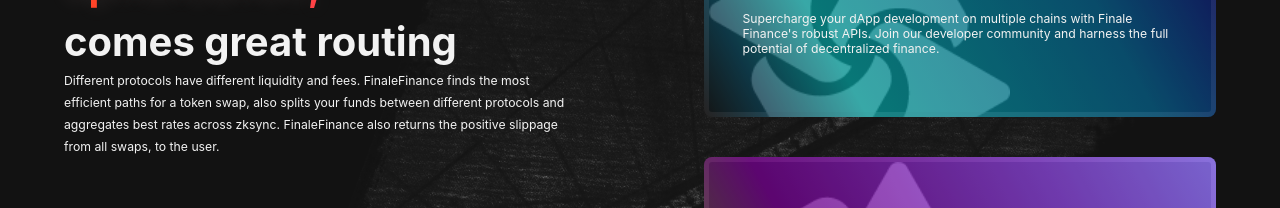
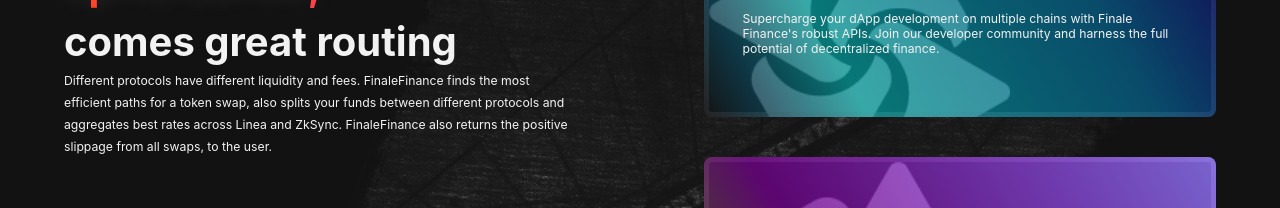
Before and after one commit to 0xhwk/finale-finance-main, a React (Vite) app: page / in a window 1280 px wide. Shown: the part 1058-1266 px from the top of the page. Built offline with nearby package versions, Linux system fonts and the light colour scheme.

Commit message:
Update Vision.jsx

```diff
--- a/src/Components/Vision.jsx
+++ b/src/Components/Vision.jsx
@@ -14,8 +14,8 @@
         <div className="finfo vision-text w100">
           Different protocols have different liquidity and fees. FinaleFinance
           finds the most efficient paths for a token swap, also splits your
-          funds between different protocols and aggregates best rates across
-          zksync. FinaleFinance also returns the positive slippage from all
+          funds between different protocols and aggregates best rates across Linea and
+          ZkSync. FinaleFinance also returns the positive slippage from all
           swaps, to the user.
         </div>
       </div>
```
